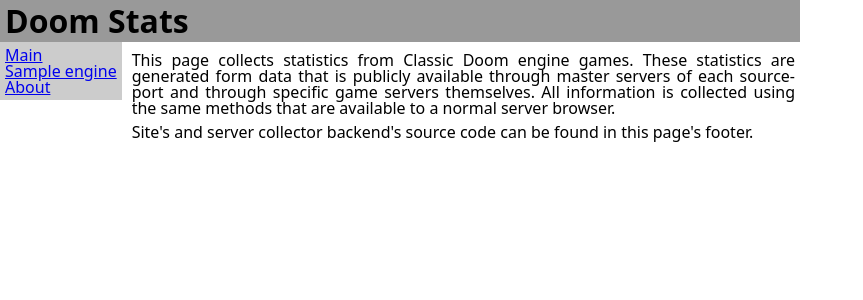
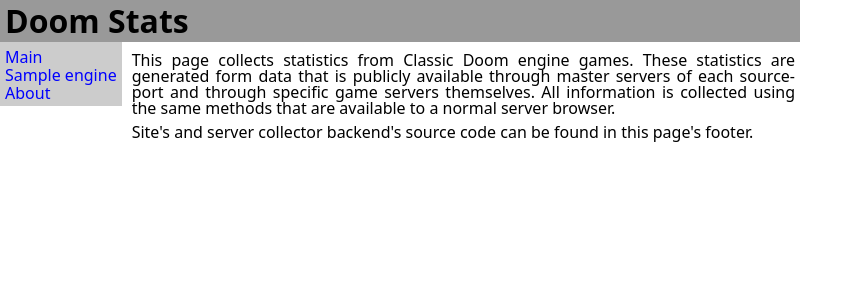
Before and after one commit to Zalewa/doomstats, a Django app: page /about/ in a window 1280 px wide. Shown: the top 300 px of the page, without its empty margins (0-863 px from the left). Run offline with Django 3.2, Linux system fonts and the light colour scheme; tables that the repository leaves empty hold one stand-in row (values such as "Sample post"); parts of the project's set-up code (start-up, migrations or seed data) failed here and were passed over; some libraries are stand-ins or nearby versions.

Commit message:
CSS: Menu styling.

```diff
--- a/stats/static/css/stats.css
+++ b/stats/static/css/stats.css
@@ -149,3 +149,21 @@ tbody th {
 tbody td {
 	text-align: left;
 }
+
+/* Section: main menu */
+#menubar ul li {
+	margin-top: 2px;
+}
+
+#menubar a {
+	text-decoration: none;
+	color: blue;
+}
+
+#menubar a:visited {
+	color: blue;
+}
+
+#menubar a:hover {
+	color: green;
+}
```
